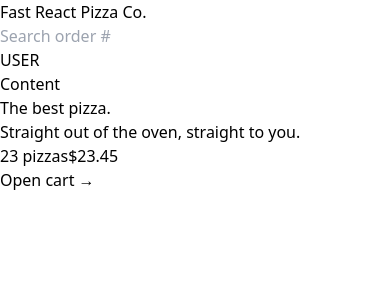
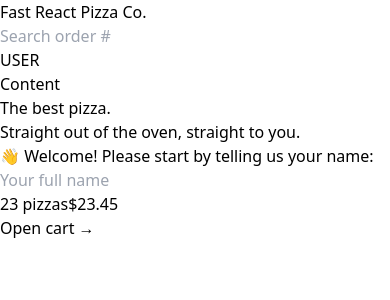
Before and after one commit to fatihsahin291/Fast-React-Pizza, a React (Vite) app: page / in a window 390 px wide. Shown: the top 300 px of the page. Built offline with nearby package versions, Linux system fonts and the light colour scheme.

Commit message:
box model and responsive design

```diff
--- a/src/UI/Header.jsx
+++ b/src/UI/Header.jsx
@@ -4,7 +4,7 @@
 
 function Header() {
   return (
-    <header className="bg-yellow-500 uppercase">
+    <header className="border-b border-stone-200 bg-yellow-500 px-4 py-3 uppercase sm:px-6">
       <Link to="/" className="tracking-widest">
         Fast React Pizza Co.
       </Link>
--- a/src/UI/Home.jsx
+++ b/src/UI/Home.jsx
@@ -1,13 +1,17 @@
+import CreateUser from '../features/user/CreateUser';
+
 function Home() {
   return (
-    <div>
-      <h1 className="text-center text-xl font-semibold ">
+    <div className="mb-10 mt-8 text-center sm:my-16">
+      <h1 className="mb-8 text-xl font-semibold">
         The best pizza.
         <br />
         <span className="text-yellow-500">
           Straight out of the oven, straight to you.
         </span>
       </h1>
+
+      <CreateUser />
     </div>
   );
 }
--- a/src/features/cart/CartOverview.jsx
+++ b/src/features/cart/CartOverview.jsx
@@ -2,8 +2,8 @@
 
 function CartOverview() {
   return (
-    <div className="bg-stone-800 uppercase text-stone-200">
-      <p className="text-stone-300">
+    <div className="bg-stone-800 px-4 py-4 text-sm uppercase text-stone-200 sm:px-6 md:text-base">
+      <p className="space-x-4 text-stone-300 sm:space-x-6">
         <span className="font-semibold">23 pizzas</span>
         <span>$23.45</span>
       </p>
--- a/src/features/user/CreateUser.jsx
+++ b/src/features/user/CreateUser.jsx
@@ -9,13 +9,16 @@
 
   return (
     <form onSubmit={handleSubmit}>
-      <p>👋 Welcome! Please start by telling us your name:</p>
+      <p className="mb-4 text-sm text-stone-600 md:text-base">
+        👋 Welcome! Please start by telling us your name:
+      </p>
 
       <input
         type="text"
         placeholder="Your full name"
         value={username}
         onChange={(e) => setUsername(e.target.value)}
+        className="w-72"
       />
 
       {username !== '' && (
--- a/src/features/user/Username.jsx
+++ b/src/features/user/Username.jsx
@@ -1,5 +1,5 @@
 function Username() {
-  return <div className="text-sm font-semibold">USER</div>;
+  return <div className="hidden text-sm font-semibold">USER</div>;
 }
 
 export default Username;
```
